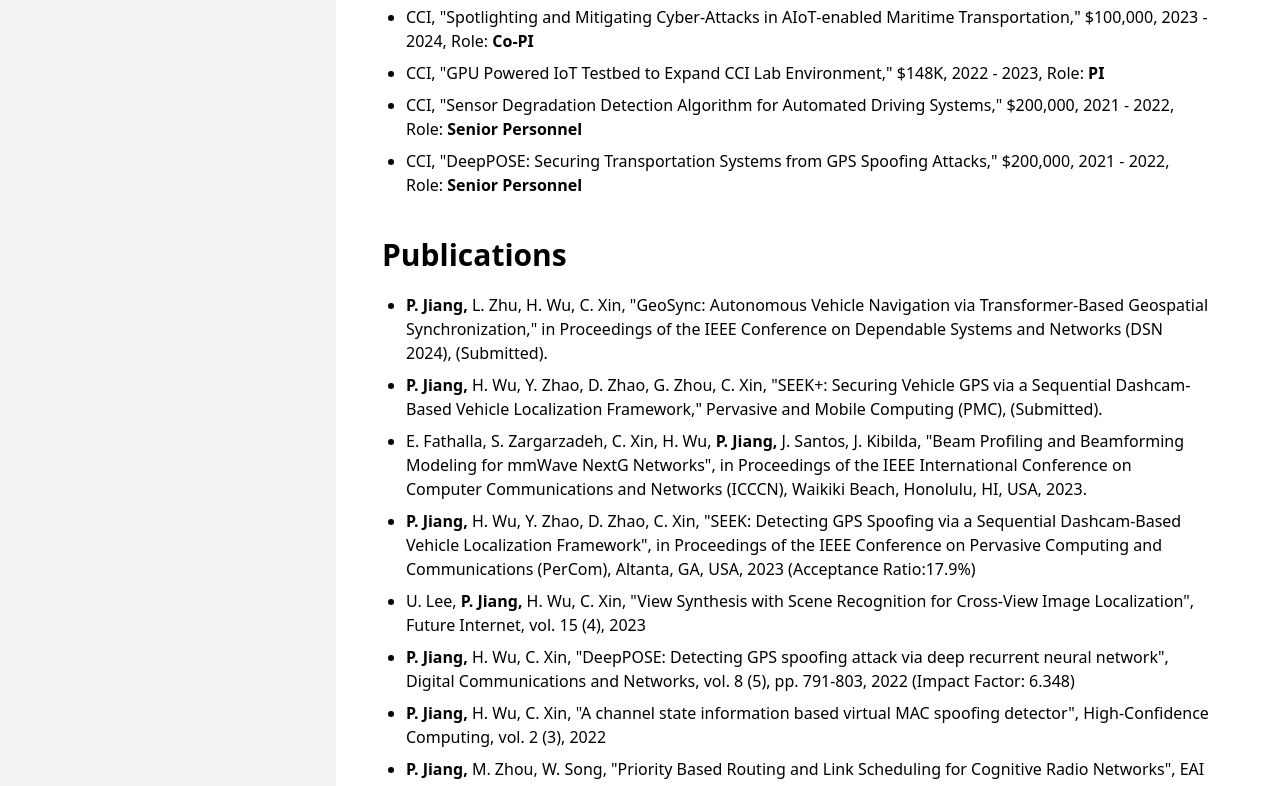
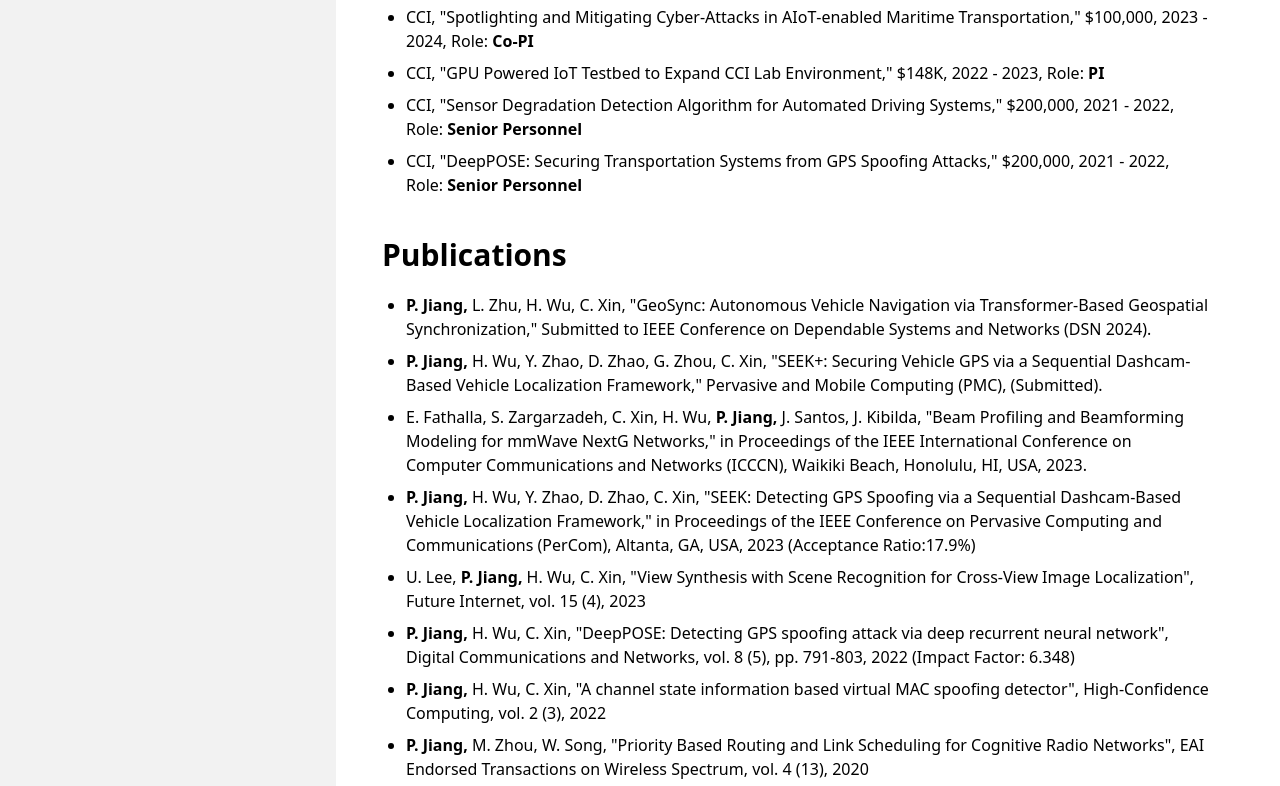
Before and after one commit to PJiang93/about-me, an Astro site: page /pjiang.github.io/cv in a window 1280 px wide and 2400 px high. Shown: the part 1495-2281 px from the top of the page. Built offline with nearby package versions, Linux system fonts and the light colour scheme; Astro itself is replaced by a stand-in of ours.

Commit message:
Update cv.astro

```diff
--- a/src/pages/cv.astro
+++ b/src/pages/cv.astro
@@ -55,7 +55,7 @@
     />
   -->
   </div>
-  <!-- desc="Advisor for Cyber Operation Major. Developed and instructed several hands-on cybersecureity courses. Helped ODU recieved the NSA-CAE in Cyber Defesne for B.S. in Cybersecurity Major." -->
+  <!-- desc="Advisor for Cyber Operation Major. Developed and instructed several hands-on cybersecurity courses. I helped ODU receive the NSA-CAE in Cyber Defense for a B.S. in Cybersecurity Major." -->
     <div class="mb-5">
 
       <div class="mb-5">
@@ -118,17 +118,17 @@
     </div>
     <ul class="list-disc mx-6 mb-10 grid gap-2">
       <li>
-        <b>P. Jiang,</b> L. Zhu, H. Wu, C. Xin, "GeoSync: Autonomous Vehicle Navigation via Transformer-Based Geospatial Synchronization," in Proceedings of the IEEE Conference on Dependable Systems and Networks (DSN 2024), (Submitted).
+        <b>P. Jiang,</b> L. Zhu, H. Wu, C. Xin, "GeoSync: Autonomous Vehicle Navigation via Transformer-Based Geospatial Synchronization," Submitted to IEEE Conference on Dependable Systems and Networks (DSN 2024).
       </li>
       <li>
         <b>P. Jiang,</b> H. Wu, Y. Zhao, D. Zhao, G. Zhou, C. Xin, "SEEK+: Securing Vehicle GPS  via a Sequential Dashcam-Based Vehicle Localization Framework," Pervasive and Mobile Computing (PMC), (Submitted).
       </li>
       <li>
-        E. Fathalla, S. Zargarzadeh, C. Xin, H. Wu, <b>P. Jiang,</b>  J. Santos, J. Kibilda, "Beam Profiling and Beamforming Modeling for mmWave NextG Networks", in Proceedings of the IEEE International Conference on Computer Communications and Networks (ICCCN), Waikiki Beach, Honolulu, HI, USA, 2023.
+        E. Fathalla, S. Zargarzadeh, C. Xin, H. Wu, <b>P. Jiang,</b>  J. Santos, J. Kibilda, "Beam Profiling and Beamforming Modeling for mmWave NextG Networks," in Proceedings of the IEEE International Conference on Computer Communications and Networks (ICCCN), Waikiki Beach, Honolulu, HI, USA, 2023.
       </li>
 
       <li>
-        <b>P. Jiang,</b> H. Wu, Y. Zhao, D. Zhao, C. Xin, "SEEK: Detecting GPS Spoofing via a Sequential Dashcam-Based Vehicle Localization Framework", in Proceedings of the IEEE Conference on Pervasive Computing and Communications (PerCom), Altanta, GA, USA, 2023 (Acceptance Ratio:17.9%)
+        <b>P. Jiang,</b> H. Wu, Y. Zhao, D. Zhao, C. Xin, "SEEK: Detecting GPS Spoofing via a Sequential Dashcam-Based Vehicle Localization Framework," in Proceedings of the IEEE Conference on Pervasive Computing and Communications (PerCom), Altanta, GA, USA, 2023 (Acceptance Ratio:17.9%)
       </li>
 
 
```
